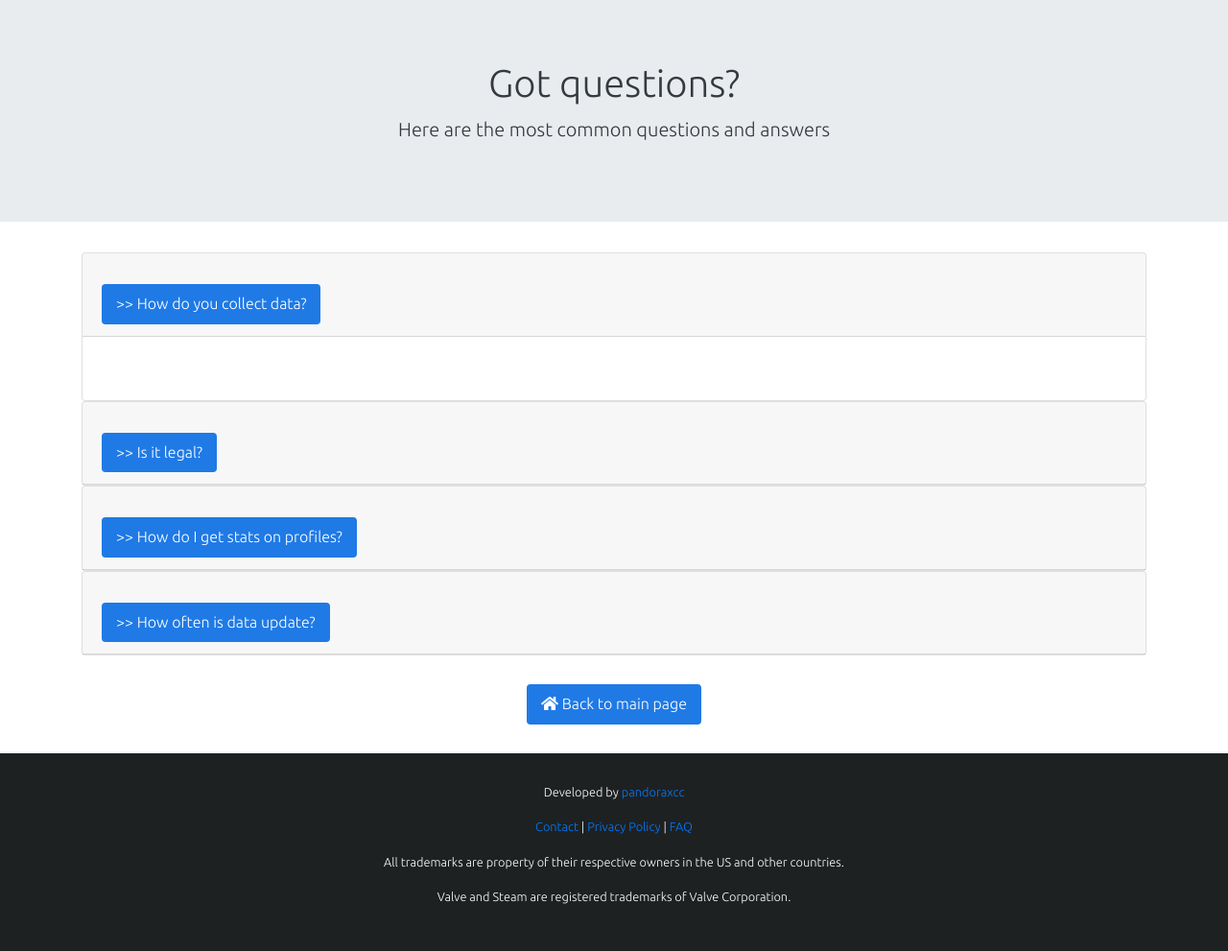
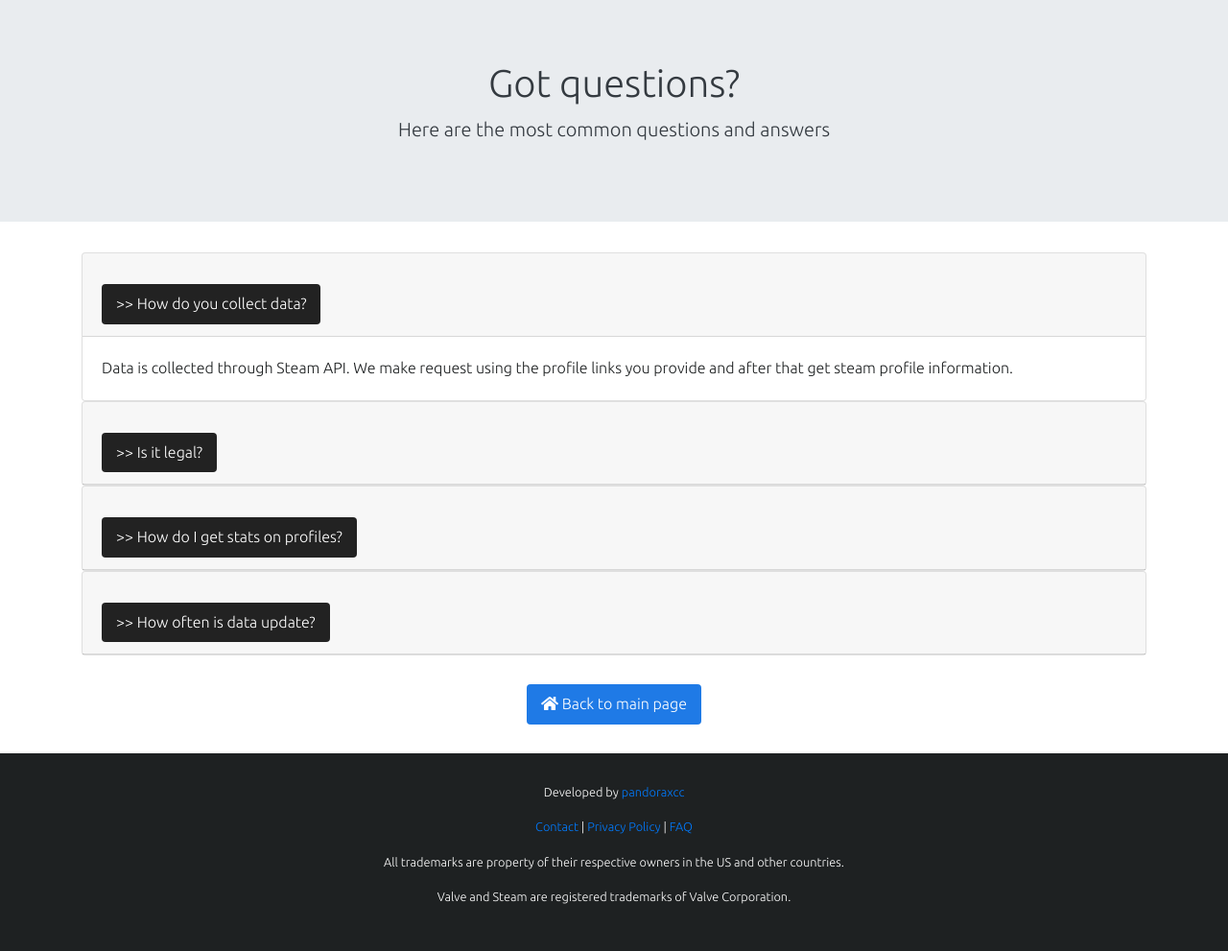
Before and after one commit to pandoraxcc/steam-app-hunter, a Flask app: template templates/faq.html in a window 1280 px wide. Shown: the part 522-1513 px from the top of the page at 96% size. Run offline with Flask 2, Linux system fonts and the light colour scheme; the template is opened without the code that fills it, so the values that code supplies are empty; some libraries are stand-ins or nearby versions.

Commit message:
Updated styles

```diff
--- a/static/styles.css
+++ b/static/styles.css
@@ -140,7 +140,13 @@
 
 /* FAQ section */
 
+.faq {
+    color: #1e2122;
+}
 
+.btn-link {
+    background-color: #222;
+}
 /* Footer */
 
 footer {
```
Also changed, not shown: static/images/steam-hunter-faq.jpg (added).
